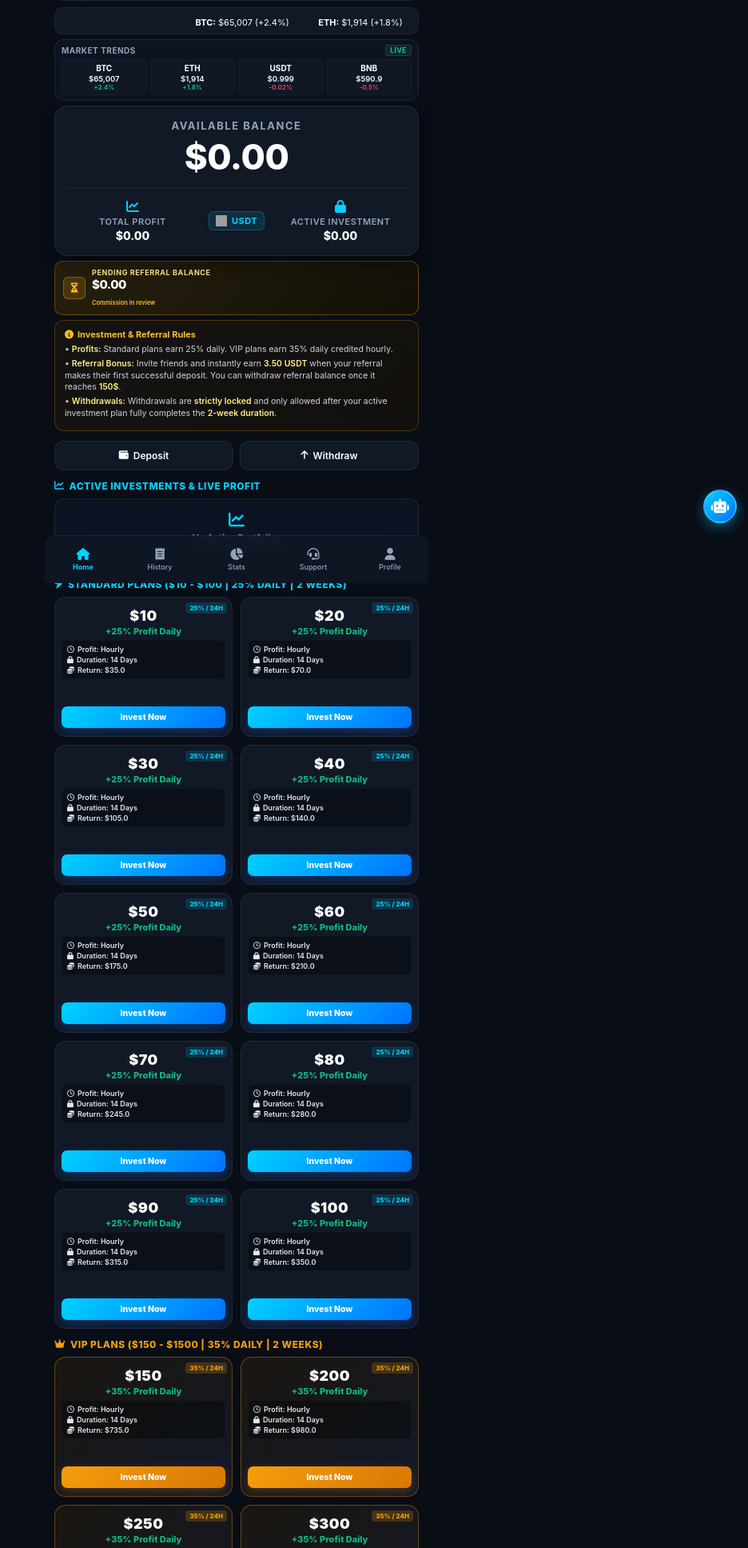
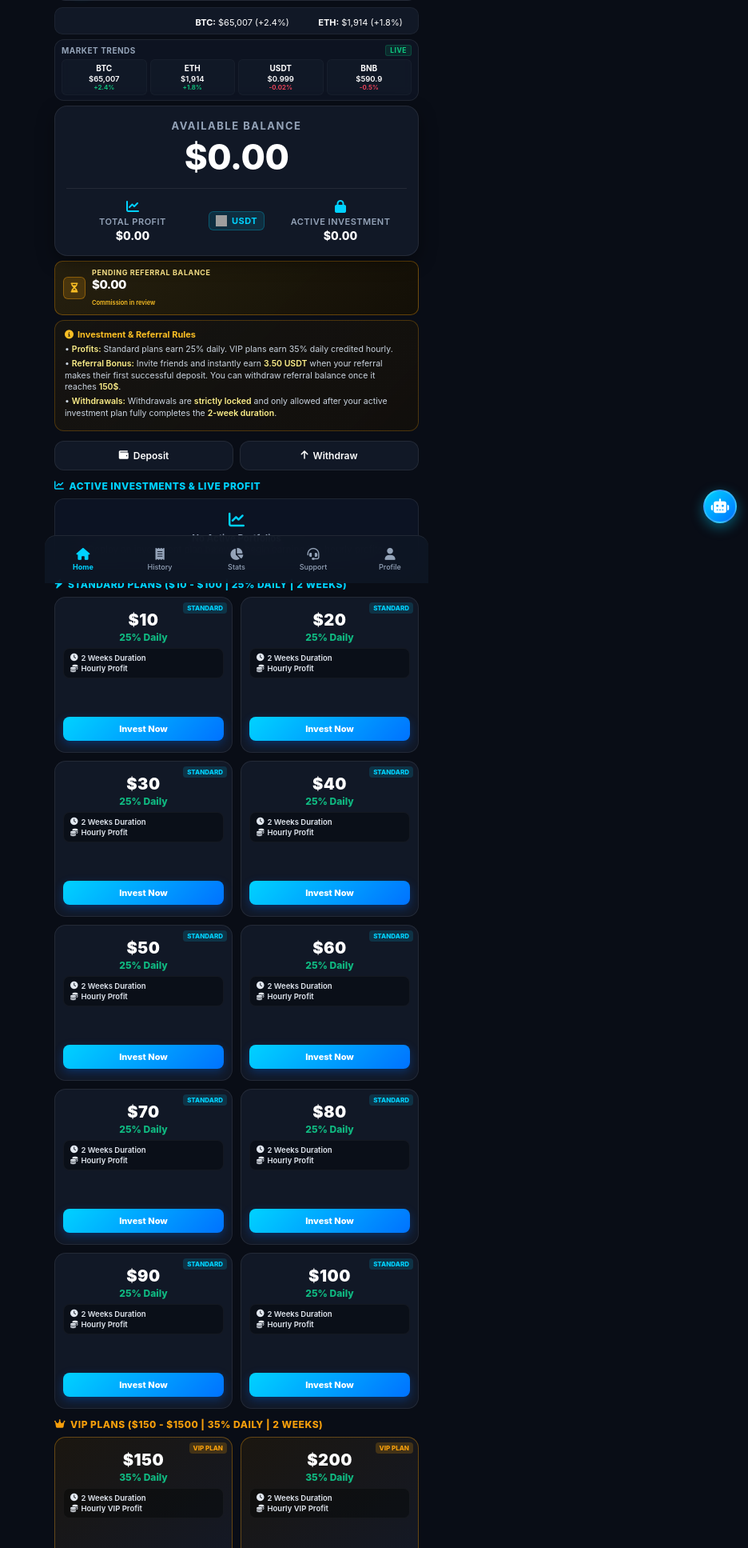
Before and after one commit to hibaqmuse13-ux/my-miniapp, a Flask app: page / in a window 1280 px wide. Shown: the part 71-2006 px from the top of the page at 80% size, without its empty margins (344-1280 px from the left). Run offline with Flask 3, Linux system fonts and the light colour scheme; data comes from the database, SQL or seed files in the repository; some libraries are stand-ins or nearby versions; grey boxes are pictures that could not be loaded.

Commit message:
Update index.html

```diff
--- a/templates/index.html
+++ b/templates/index.html
@@ -210,14 +210,14 @@
             background: var(--card-bg);
             border: 1px solid var(--card-border);
             border-radius: 14px;
-            padding: 10px 8px;
+            padding: 14px 10px;
             text-align: center;
             position: relative;
             backdrop-filter: blur(10px);
             display: flex;
             flex-direction: column;
             justify-content: space-between;
-            min-height: 175px;
+            min-height: 195px;
             transition: transform 0.25s ease, box-shadow 0.25s ease;
         }
         .plan-card:hover {
@@ -236,30 +236,30 @@
         .badge-std { background: rgba(0, 210, 255, 0.15); color: var(--accent-cyan); }
         .badge-vip { background: rgba(245, 158, 11, 0.2); color: #f59e0b; }
 
-        .plan-title { font-size: 18px; font-weight: 900; margin: 2px 0; color: #ffffff; letter-spacing: 0.5px; }
-        .plan-rate { font-size: 11px; font-weight: 800; color: #10b981; margin-bottom: 4px; }
+        .plan-title { font-size: 20px; font-weight: 900; margin: 2px 0; color: #ffffff; letter-spacing: 0.5px; }
+        .plan-rate { font-size: 12px; font-weight: 800; color: #10b981; margin-bottom: 6px; }
 
         .plan-info {
-            font-size: 9px;
+            font-size: 9.5px;
             color: #e2e8f0;
             display: flex;
             flex-direction: column;
-            gap: 2px;
-            margin-bottom: 6px;
+            gap: 2.5px;
+            margin-bottom: 8px;
             text-align: left;
             background: rgba(0, 0, 0, 0.35);
-            padding: 5px 6px;
-            border-radius: 6px;
+            padding: 6px 8px;
+            border-radius: 8px;
             border: 1px solid rgba(255, 255, 255, 0.04);
         }
         .plan-info span { font-weight: 600; display: flex; align-items: center; gap: 4px; }
 
         .plan-btn {
             width: 100%;
-            padding: 7px;
-            border-radius: 7px;
+            padding: 8px;
+            border-radius: 8px;
             border: none;
-            font-size: 10.5px;
+            font-size: 11px;
             font-weight: 800;
             cursor: pointer;
             color: #fff;
@@ -1213,16 +1213,6 @@
         document.getElementById('profile-id').textContent = tgUser.id;
         document.getElementById('ref-link').value = `https://t.me/CoreXBot?start=ref_${tgUser.id}`;
 
-        // Sawirka Profile-ka Telegram-ka soo jiido (Haddii uu leeyahay)
-        if (tgUser.photo_url) {
-            const avatarHtml = `<img src="${tgUser.photo_url}" alt="User Avatar" style="width: 100%; height: 100%; object-fit: cover;">`;
-            document.getElementById('header-avatar').innerHTML = avatarHtml;
-            const profilePageAvatar = document.getElementById('profile-page-avatar');
-            if (profilePageAvatar) {
-                profilePageAvatar.innerHTML = avatarHtml;
-            }
-        }
-
         try {
             const response = await fetch('/api/auth/verify', {
                 method: 'POST',
@@ -1278,43 +1268,35 @@
         const stdContainer = document.getElementById('standard-plans');
         const vipContainer = document.getElementById('vip-plans');
 
-        stdContainer.innerHTML = stdAmounts.map(amt => {
-            const returnVal = (amt * 0.25 * 14).toFixed(1);
-            return `
+        stdContainer.innerHTML = stdAmounts.map(amt => `
             <div class="plan-card">
                 <div>
-                        <span class="plan-badge badge-std">25% / 24H</span>
+                    <span class="plan-badge badge-std">Standard</span>
                     <div class="plan-title">$${amt}</div>
-                        <div class="plan-rate">+25% Profit Daily</div>
+                    <div class="plan-rate">25% Daily</div>
                     <div class="plan-info">
-                            <span><i class="fa-regular fa-clock"></i> Profit: Hourly</span>
-                            <span><i class="fa-solid fa-lock"></i> Duration: 14 Days</span>
-                            <span><i class="fa-solid fa-coins"></i> Return: $${returnVal}</span>
+                        <span><i class="fa-solid fa-clock"></i> 2 Weeks Duration</span>
+                        <span><i class="fa-solid fa-coins"></i> Hourly Profit</span>
                     </div>
                 </div>
                 <button class="plan-btn btn-std" onclick="playSound(); investPlan(${amt})">Invest Now</button>
             </div>
-            `;
-        }).join('');
-
-        vipContainer.innerHTML = vipAmounts.map(amt => {
-            const returnVal = (amt * 0.35 * 14).toFixed(1);
-            return `
+        `).join('');
+
+        vipContainer.innerHTML = vipAmounts.map(amt => `
             <div class="plan-card vip-card">
                 <div>
-                        <span class="plan-badge badge-vip">35% / 24H</span>
+                    <span class="plan-badge badge-vip">VIP Plan</span>
                     <div class="plan-title">$${amt}</div>
-                        <div class="plan-rate">+35% Profit Daily</div>
+                    <div class="plan-rate">35% Daily</div>
                     <div class="plan-info">
-                            <span><i class="fa-regular fa-clock"></i> Profit: Hourly</span>
-                            <span><i class="fa-solid fa-lock"></i> Duration: 14 Days</span>
-                            <span><i class="fa-solid fa-coins"></i> Return: $${returnVal}</span>
-                        </div>
-                    </div>
-                    <button class="plan-btn btn-vip" onclick="playSound(); investPlan(${amt})">Invest Now</button>
-                </div>
-            `;
-        }).join('');
+                        <span><i class="fa-solid fa-clock"></i> 2 Weeks Duration</span>
+                        <span><i class="fa-solid fa-coins"></i> Hourly VIP Profit</span>
+                    </div>
+                </div>
+                <button class="plan-btn btn-vip" onclick="playSound(); investPlan(${amt})">VIP Invest</button>
+            </div>
+        `).join('');
     }
 
     async function investPlan(amount) {
@@ -1484,9 +1466,6 @@
             const badgeText = isVip ? 'VIP Plan' : 'Standard';
             const cardStyle = isVip ? 'border-color: rgba(245, 158, 11, 0.35); background: linear-gradient(145deg, rgba(30, 25, 15, 0.85) 0%, rgba(21, 28, 44, 0.85) 100%);' : '';
 
-            const invDate = new Date(inv.date || Date.now());
-            const maturityDate = new Date(invDate.getTime() + 14 * 24 * 60 * 60 * 1000).toLocaleDateString();
-
             return `
                 <div class="progress-container" style="margin-bottom: 8px; ${cardStyle}">
                     <div style="display: flex; justify-content: space-between; align-items: center; margin-bottom: 6px;">
@@ -1507,7 +1486,7 @@
                     </div>
                     <div style="display: flex; justify-content: space-between; font-size: 9.5px; color: var(--text-sub); margin-top: 6px;">
                         <span><i class="fa-solid fa-clock"></i> ${inv.hours_passed}/336 hrs</span>
-                        <span><i class="fa-solid fa-calendar-check"></i> ${maturityDate}</span>
+                        <span><i class="fa-solid fa-calendar-check"></i> ${new Date(inv.maturity_date).toLocaleDateString()}</span>
                     </div>
                 </div>
             `;
```
Lines whose indentation alone changed are shown as unchanged.
